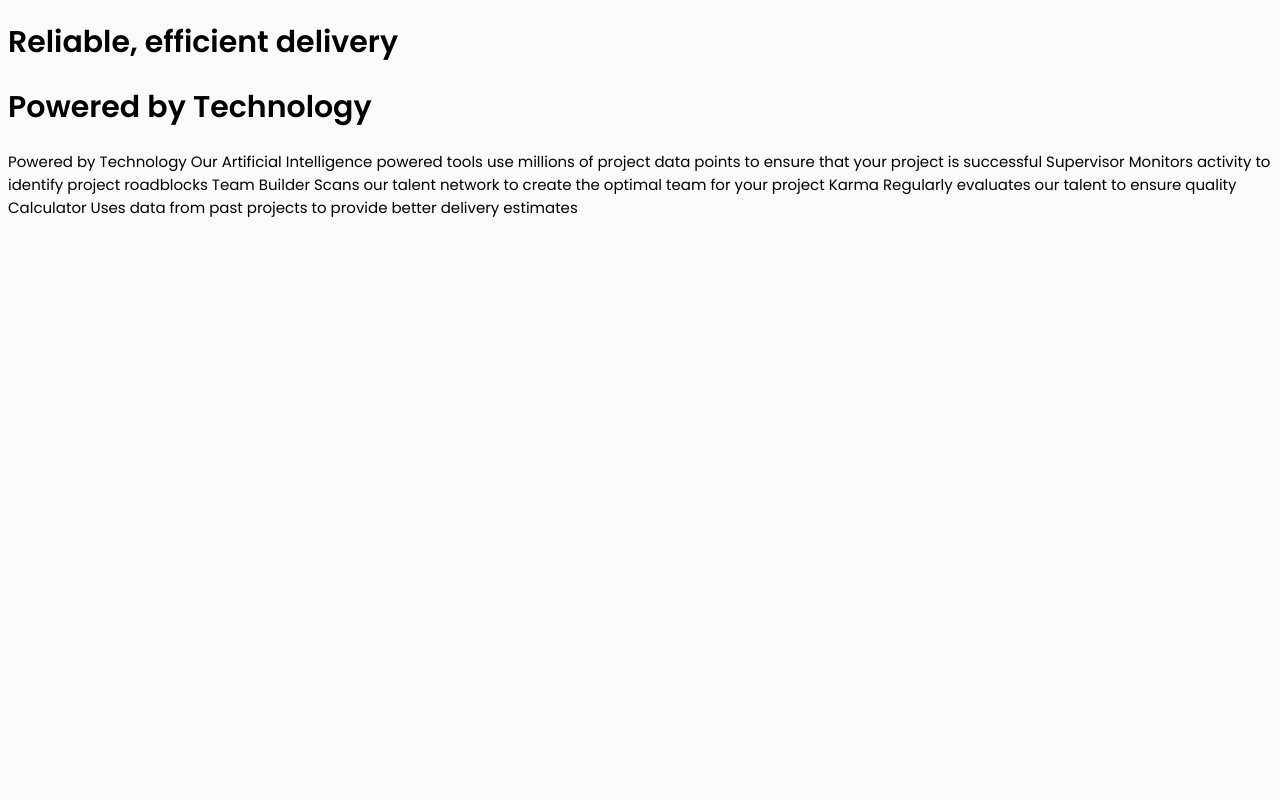
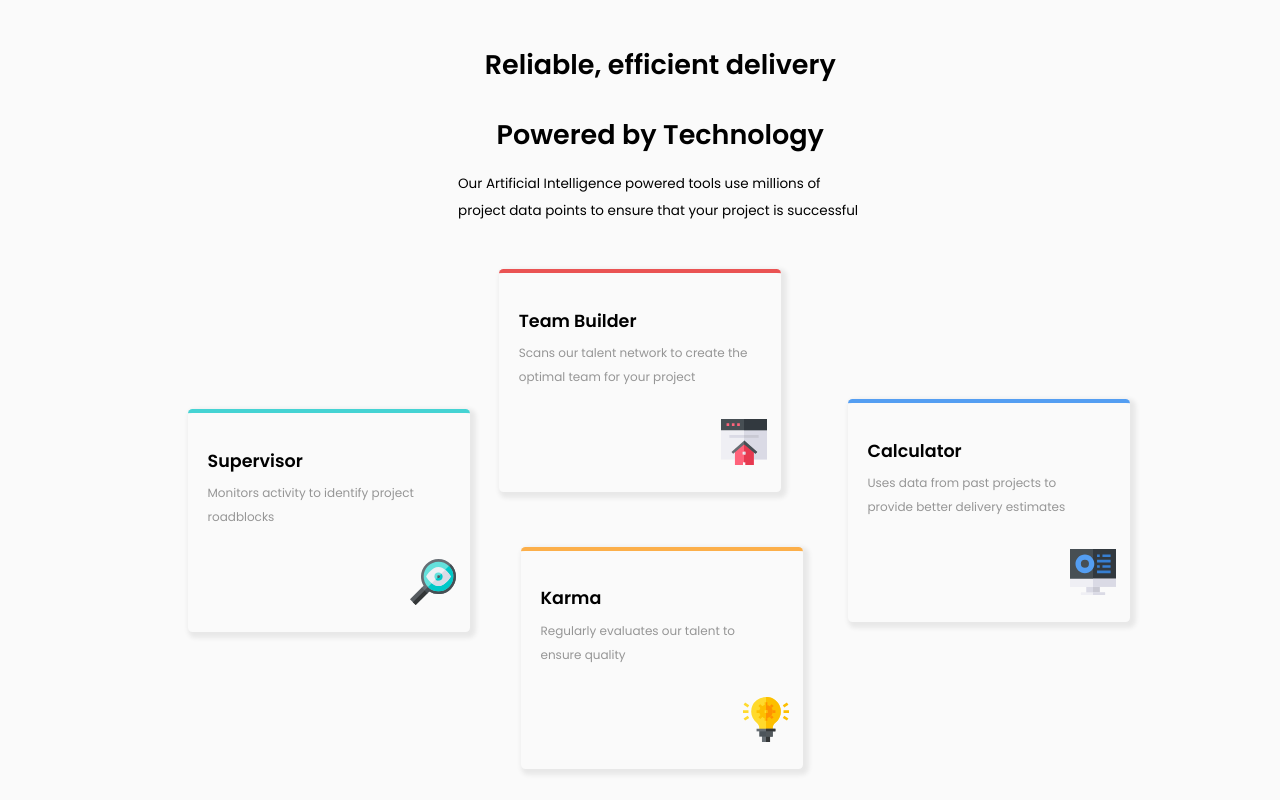
Before and after one commit to yrpcfcp/four-card-feature-section-master, a plain HTML site: page index.html in a window 1280 px wide. Drawn offline with Linux system fonts and the light colour scheme.

Commit message:
updated styles

```diff
--- a/index.html
+++ b/index.html
@@ -10,33 +10,75 @@
   <title>Frontend Mentor | Four card feature section</title>
 </head>
 <body>
-    <h1>
-      <strong>
-        Reliable, efficient delivery
-      </strong>
-    </h1>
+  <header>
+        <h1>
+          Reliable, efficient delivery
+        </h1>
+            <h1>
+            Powered by Technology
+          </h1>
+          <p>
+            Our Artificial Intelligence powered tools use millions of project data points
+  to ensure that your project is successful
+          </p>
+        </header>
 
-        <h1>
-          Powered by Technology
-        </h1>
+        <main>
+          <div class="main-container">
+            <h3>
+              Team Builder
+            </h3>
+            <p>
+              Scans our talent network to create the optimal team for your project
+            </p>
+            <img src="images\icon-team-builder.svg" alt="team-builder">
+          </div>
+          <div class="main-container-left">
+            <h3>
+              Supervisor
+            </h3>
+            <p>
+              Monitors activity to identify project roadblocks
+            </p>
+            <img src="images\icon-supervisor.svg" alt="supervisor">
+          </div>
+          <div class="main-container-right">
+            <h3>
+              Calculator
+            </h3>
+              <p>
+                Uses data from past projects to provide better delivery estimates
+              </p>
+              <img src="images\icon-calculator.svg" alt="calculator">
+
+          </div>
+
+          <div class="main-container-bottom">
+            <h3>
+              Karma
+            </h3>
+              <p>
+                Regularly evaluates our talent to ensure quality
+              </p>
+              <img src="images\icon-karma.svg" alt="karma">
+            </div>
+
+          </div>
 
 
-  Powered by Technology
 
-  Our Artificial Intelligence powered tools use millions of project data points
-  to ensure that your project is successful
+        </main>
 
-  Supervisor
-  Monitors activity to identify project roadblocks
 
-  Team Builder
-  Scans our talent network to create the optimal team for your project
 
-  Karma
-  Regularly evaluates our talent to ensure quality
 
-  Calculator
-  Uses data from past projects to provide better delivery estimates
+
+
+
+
+
+
+
 
 
   <!-- <footer>
--- a/style/style.css
+++ b/style/style.css
@@ -29,5 +29,153 @@ body{
     font-size: 1rem;
     font-family: 'Poppins', sans-serif;
     background-color: var(--clr-neutral-vlight-grey);
+    }
+
+header{
+    display: flex;
+    flex-direction: column;
+    align-items: center;
+    margin: 2rem 0 0 30rem;
+    width: 32%;
+}
+
+header h1, h2{
+    font-size: 1.8rem;
+    margin: 1rem auto;
+}
+
+header p{
+    font-size: 0.9rem;
+    align-self: center;
+    line-height: 2;
+    margin: 0 0 3rem 0;
+}
+
+.main-container{
+    box-shadow: 0.2rem var(--clr-neutral-vlight-grey);
+    display: flex;
+    flex-direction: column;
+    justify-content: center;
+    border-top: 0.3rem var(--clr-primary-red) solid;
+    box-shadow: 0.2rem 0.2rem 0.3rem 0.2rem rgb(232, 232, 232);
+    border-radius: 0.3rem;
+    margin: 0 auto;
+    padding: 1.8rem;
+    width: 18%;
+}
+
+.main-container h3{
+    margin: 0.5rem 0 0 -0.50rem;
 
 }
+
+.main-container p{
+    font-weight: 400;
+    font-size: 0.8rem;
+    opacity: 0.4;
+    margin: 0.5rem 0 0 -0.50rem;
+    line-height: 2;
+
+}
+
+.main-container img{
+    width: 20%;
+    padding: 2rem 0 0 13rem;
+}
+
+
+.main-container-left{
+    display: flex;
+    flex-direction: column;
+    justify-content: center;
+    border-top: 0.3rem var(--clr-primary-cyan) solid;
+    box-shadow: 0.2rem 0.2rem 0.3rem 0.2rem rgb(232, 232, 232);
+    border-bottom: 0.3rem transparent;
+    border-radius: 0.3rem;
+    margin: -5.5rem 0 0 12rem;
+    padding: 1.8rem;
+    width: 18%;
+}
+
+.main-container-left img{
+    width: 20%;
+    padding: 2rem 0 0 13rem;
+}
+
+.main-container-left h3{
+    margin: 0.5rem 0 0 -0.50rem;
+}
+
+
+.main-container-left p{
+    font-weight: 400;
+    font-size: 0.8rem;
+    opacity: 0.4;
+    margin: 0.5rem 0 0 -0.50rem;
+    line-height: 2;
+
+}
+
+.main-container-right{
+    display: flex;
+    flex-direction: column;
+    justify-content: center;
+    border-top: 0.3rem var(--clr-primary-blue) solid;
+    box-shadow: 0.2rem 0.2rem 0.3rem 0.2rem rgb(232, 232, 232);
+    border-bottom: 0.3rem transparent;
+    border-radius: 0.3rem;
+    margin: -15.5rem 0 0 56rem;
+    padding: 1.8rem;
+    width: 18%;
+}
+
+.main-container-right img{
+    width: 20%;
+    padding: 2rem 0 0 13rem;
+}
+
+.main-container-right h3{
+    margin: 0.5rem 0 0 -0.50rem;
+}
+
+
+.main-container-right p{
+    font-weight: 400;
+    font-size: 0.8rem;
+    opacity: 0.4;
+    margin: 0.5rem 0 0 -0.50rem;
+    line-height: 2;
+
+}
+
+.main-container-bottom{
+    display: flex;
+    flex-direction: column;
+    justify-content: center;
+    border-top: 0.3rem var(--clr-primary-orange) solid;
+    padding: 0.5rem;
+    box-shadow: 0.2rem 0.2rem 0.3rem 0.2rem rgb(232, 232, 232);
+    border-radius: 0.3rem;
+    margin: -5rem 0 0 34.2rem;
+    padding: 1.8rem;
+    width: 18%;
+}
+
+.main-container-bottom img{
+    width: 20%;
+    padding: 2rem 0 0 13rem;
+}
+
+.main-container-bottom h3{
+    margin: 0.5rem 0 0 -0.50rem;
+}
+
+
+.main-container-bottom p{
+    font-weight: 400;
+    font-size: 0.8rem;
+    opacity: 0.4;
+    margin: 0.5rem 0 0 -0.50rem;
+    line-height: 2;
+
+}
```
Also changed, not shown: design/desktop-design.jpg (deleted), design/desktop-preview.jpg (deleted), design/mobile-design.jpg (deleted), four-card-feature-section-master/images/favicon-32x32.png (deleted), four-card-feature-section-master/images/icon-calculator.svg (deleted), four-card-feature-section-master/images/icon-karma.svg (deleted), four-card-feature-section-master/images/icon-supervisor.svg (deleted), four-card-feature-section-master/images/icon-team-builder.svg (deleted).
